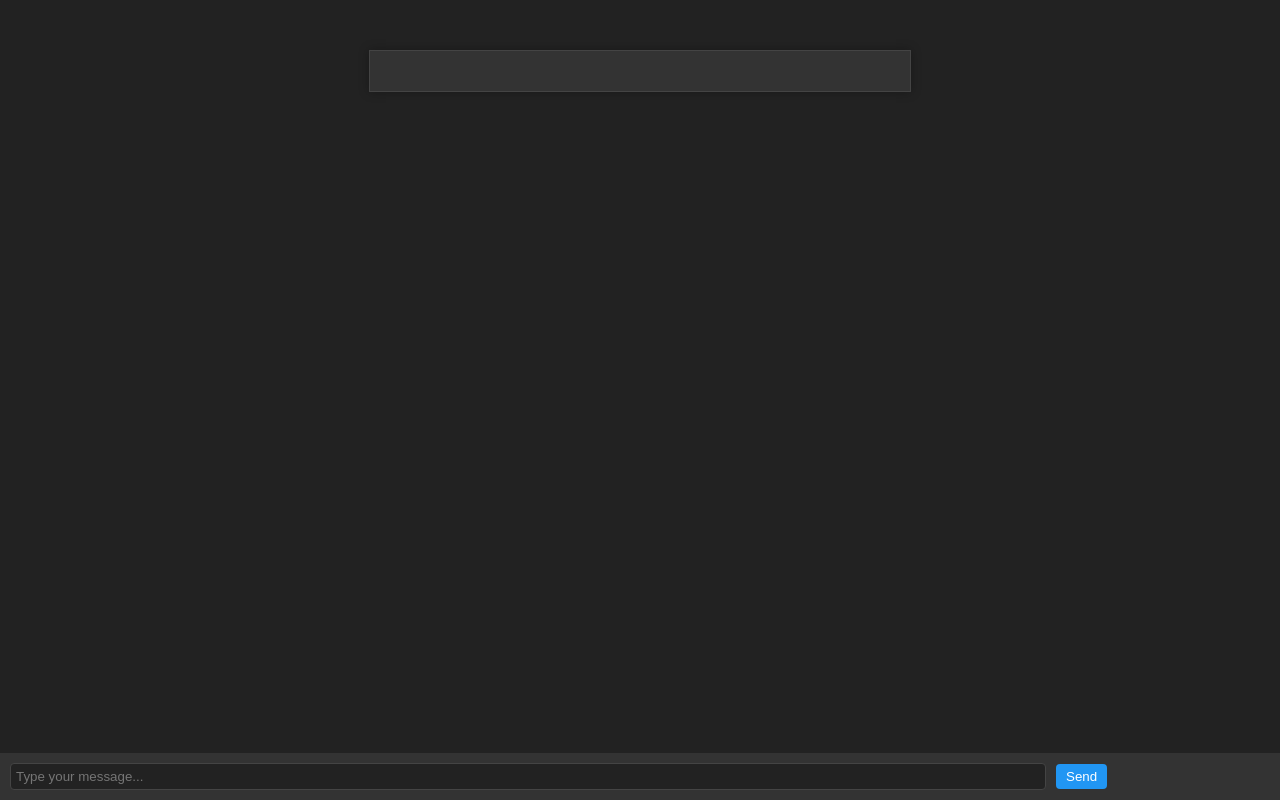
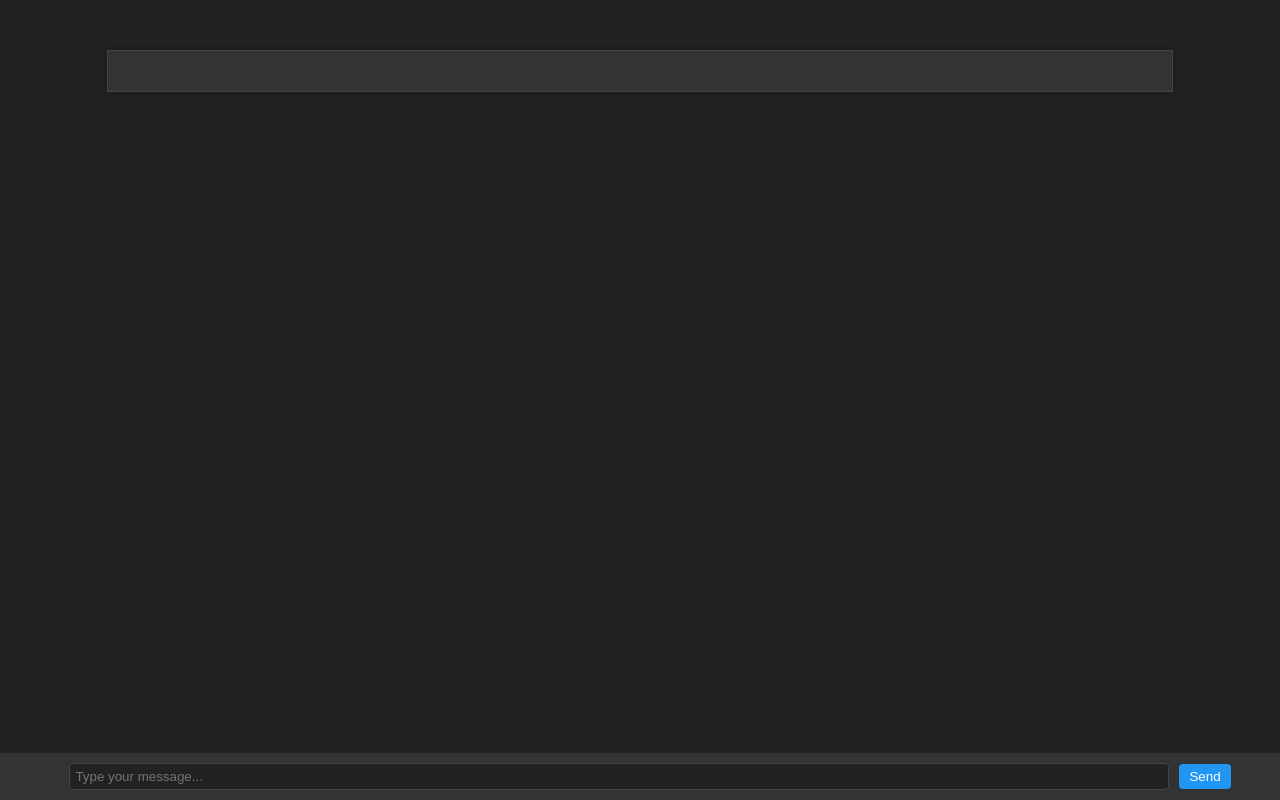
Before and after one commit to Hiromasa-H/API-based-chatGPT, a Flask app: page / in a window 1280 px wide. Run offline with Flask 3, Linux system fonts and the light colour scheme.

Commit message:
fixed UI a bit

```diff
--- a/templates/index.html
+++ b/templates/index.html
@@ -19,7 +19,7 @@
         }
 
         #chat-container {
-            max-width: 500px;
+            max-width: 80%;
             margin: 50px auto;
             padding: 20px;
             border: 1px solid #444;
@@ -72,10 +74,12 @@
             align-items: center;
             padding: 10px;
             background-color: #333;
+            /* center the contents */
+            justify-content: center;
         }
 
         #message-input {
-            width: 80%;
+            width: 85%;
             padding: 5px;
             border: 1px solid #444;
             border-radius: 4px;
```
Also changed, not shown: other parts of templates/index.html (+4 -1 lines).
